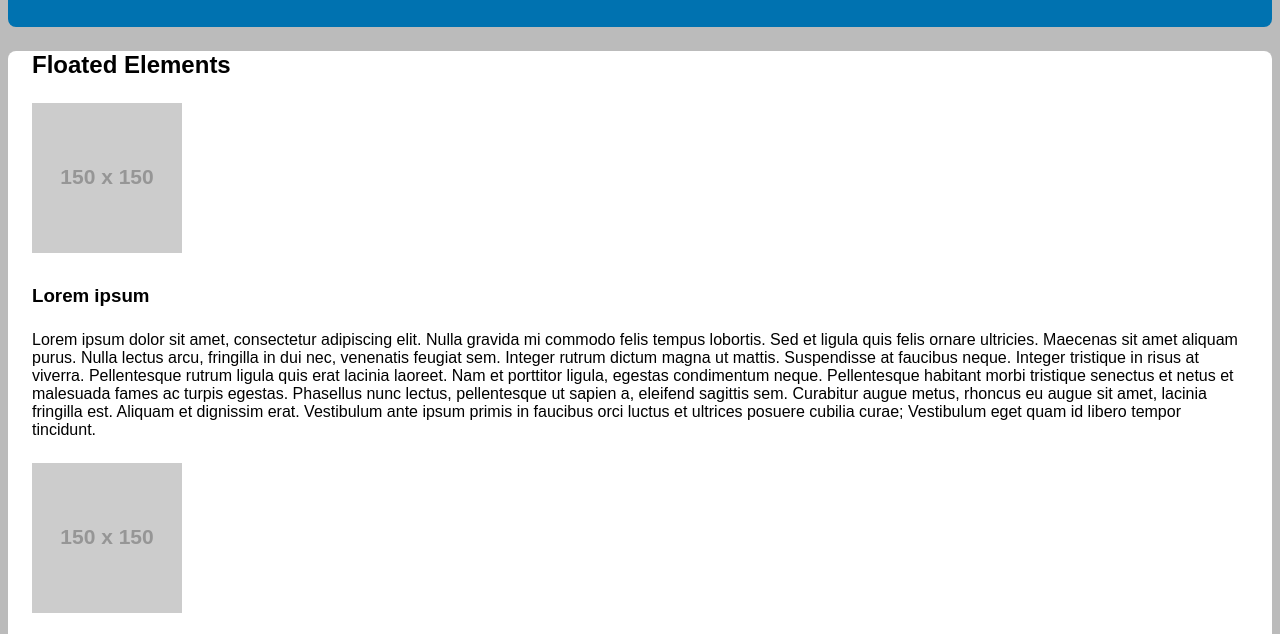
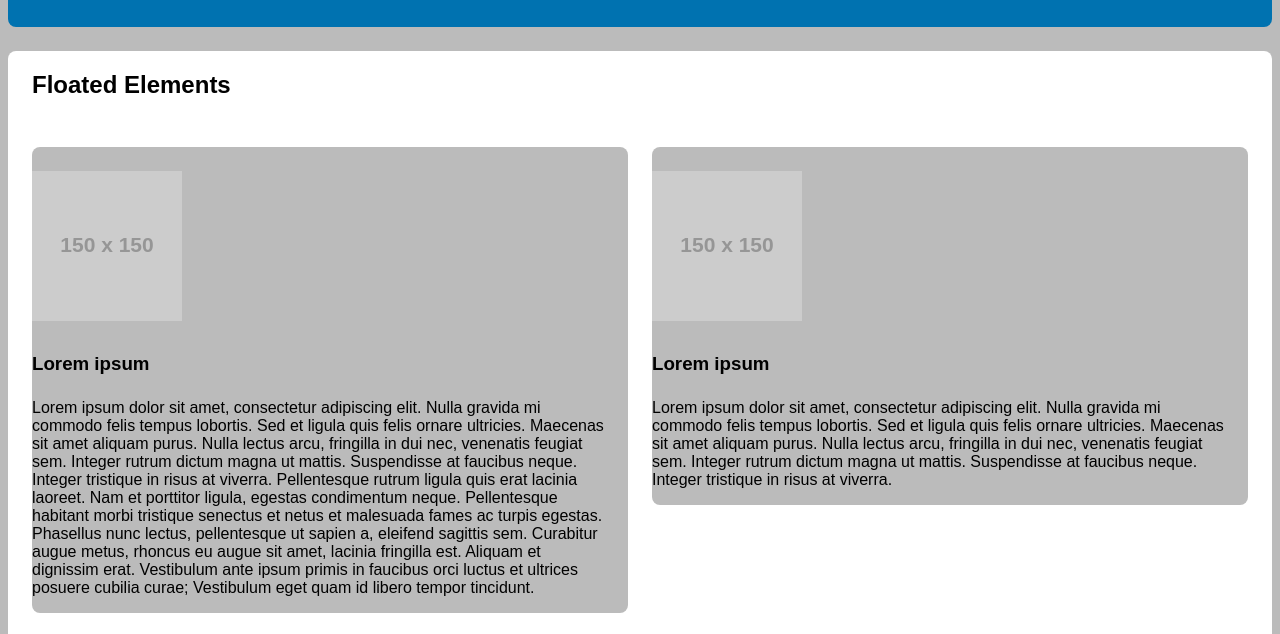
Before and after one commit to antoniot98/FloatedLayout, a plain HTML site: page index.html in a window 1280 px wide. Shown: the part 77-711 px from the top of the page. Drawn offline with Linux system fonts and the light colour scheme; placeholder pictures from the web are drawn by us.

Commit message:
SCHOOL WORK

```diff
--- a/floatedLayoutedStyle.css
+++ b/floatedLayoutedStyle.css
@@ -43,6 +43,42 @@ main{
 
 header,
 footer,
-main{
+main,
+article{
     border-radius: .5em;
 }
+
+article{
+    width:calc(50% - 1.5em/2);
+    float:left;
+    background-color: #bbb;
+}
+
+/*
+CLEARFIX
+*/
+
+section::after{
+    display: block;
+    content: "";
+    clear: both;
+}
+
+/*
+MARGIN COLLAPSE
+*/
+
+div.articles :nth-child(2n+1)
+{
+    margin-right:1.5em;
+}
+
+div.articles :first-child
+{
+    margin-top:1.5em;
+}
+
+section::before{
+    display: table;
+    content: "";
+}
--- a/index.html
+++ b/index.html
@@ -38,13 +38,7 @@
                         Lorem ipsum dolor sit amet, consectetur adipiscing elit. Nulla gravida mi commodo felis tempus
                         lobortis. Sed et ligula quis felis ornare ultricies. Maecenas sit amet aliquam purus. Nulla
                         lectus arcu, fringilla in dui nec, venenatis feugiat sem. Integer rutrum dictum magna ut mattis.
-                        Suspendisse at faucibus neque. Integer tristique in risus at viverra. Pellentesque rutrum ligula
-                        quis erat lacinia laoreet. Nam et porttitor ligula, egestas condimentum neque. Pellentesque
-                        habitant morbi tristique senectus et netus et malesuada fames ac turpis egestas. Phasellus nunc
-                        lectus, pellentesque ut sapien a, eleifend sagittis sem. Curabitur augue metus, rhoncus eu augue
-                        sit amet, lacinia fringilla est. Aliquam et dignissim erat. Vestibulum ante ipsum primis in
-                        faucibus orci luctus et ultrices posuere cubilia curae; Vestibulum eget quam id libero tempor
-                        tincidunt.
+                        Suspendisse at faucibus neque. Integer tristique in risus at viverra.
                     </p>
                 </article>
                 <article class="item">
```
